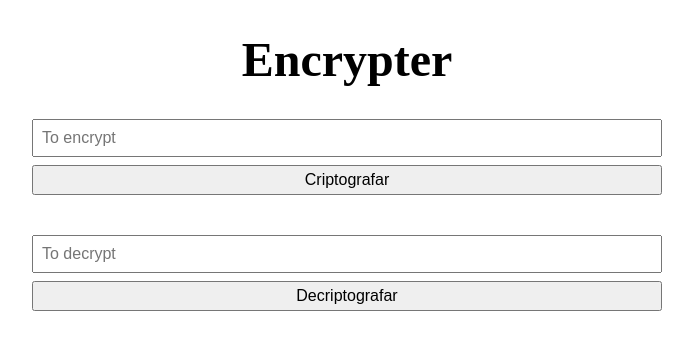
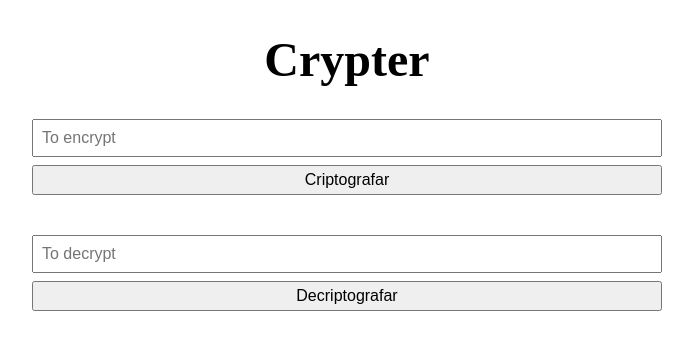
Before and after one commit to werikscs/crypter, a plain HTML site: page index.html in a window 1280 px wide. Shown: the whole page, without its empty margins (293-986 px from the left). Drawn offline with Linux system fonts and the light colour scheme.

Commit message:
mudança no h1

```diff
--- a/index.html
+++ b/index.html
@@ -9,7 +9,7 @@
 </head>
 <body>
 
-	<h1>Encrypter</h1>
+	<h1>Crypter</h1>
 
 	<div>
 		<div class="container">
```
